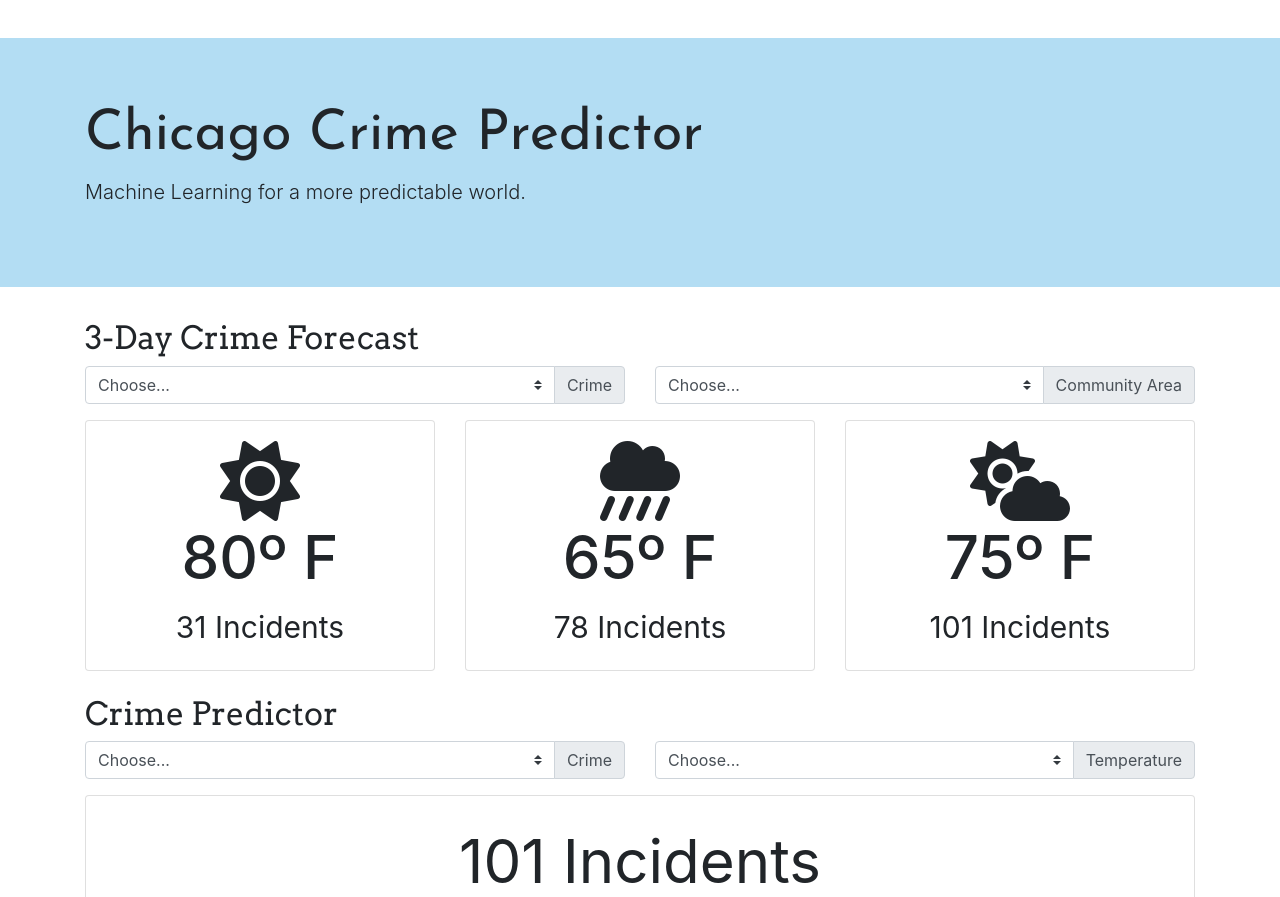
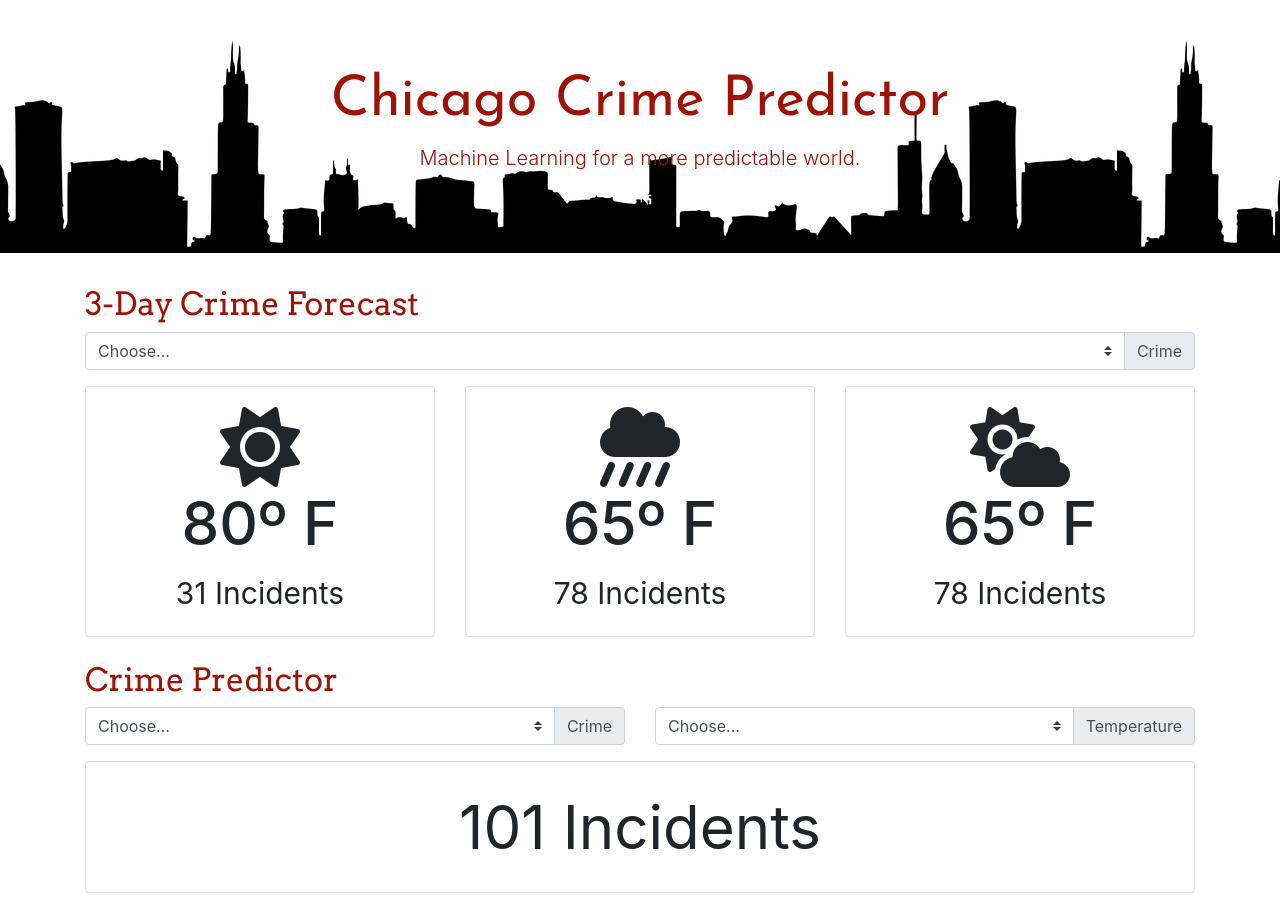
Before and after one commit to MelissaDeCoster/Final-Project, a Flask app: page / in a window 1280 px wide. Shown: the part 56-953 px from the top of the page. Run offline with Flask 2, Linux system fonts and the light colour scheme; parts of the project's set-up code (start-up, migrations or seed data) failed here and were passed over; some libraries are stand-ins or nearby versions.

Commit message:
mostly html, some renaming, and other

```diff
--- a/chicago_crime_app/app.py
+++ b/chicago_crime_app/app.py
@@ -18,34 +18,28 @@ db = SQLAlchemy(app)
 
 path_for_this_file = os.path.dirname(__file__)
 
-# Load in your csv data
+# Load in your map csv data
 db_table_name = "mapdata"
-absolute_csv_path = os.path.join(path_for_this_file,"static","sourcedata","gamedatamap.csv")
+absolute_csv_path = os.path.join(path_for_this_file,"static","sourcedata","map_data.csv")
 df = pd.read_csv(absolute_csv_path)
 
-# Load in Nadia csv data
-db_table_name2 = "goaldata"
-absolute_csv_path2 = os.path.join(path_for_this_file,"static","sourcedata","goals.csv")
+# Load in graph csv data
+db_table_name2 = "graphdata"
+absolute_csv_path2 = os.path.join(path_for_this_file,"static","sourcedata","graph_data.csv")
 df2 = pd.read_csv(absolute_csv_path2)
 
-# Load in summary csv data
-absolute_csv_path3 = os.path.join(path_for_this_file,"static","sourcedata","game_summary_stats.csv")
-db_table_name3 = "summarydata"
-df3 = pd.read_csv(absolute_csv_path3)
 
 print("\nClean and transform ....\n")
 # CLEAN
 # TRANSFORM
 print(df.head())
 print(df2.head())
-print(df3.head())
 
 df.to_sql(db_table_name, con=db.engine, if_exists="replace", chunksize=20000)
-print("Melissa Data Done!")
+print("Map Data Loaded!")
 df2.to_sql(db_table_name2, con=db.engine, if_exists="replace", chunksize=20000)
-print("Nadia Data Done!")
-df3.to_sql(db_table_name3, con=db.engine, if_exists="replace", chunksize=20000)
-print("Summary Data Done!")
+print("Graph Data Loaded!")
+
 
 
 # *********************************************
@@ -55,15 +49,6 @@ print("Summary Data Done!")
 @app.route("/")
 def renderHome():
     return render_template("index.html")
-
-@app.route("/map")
-def renderMap():
-    return render_template("map.html")
-
-@app.route("/dashboard")
-def renderDashboard():
-    return render_template("dashboard.html")
-
 
 # *********************************************
 # ************** API ENDPOINTS ****************
--- a/chicago_crime_app/static/css/style.css
+++ b/chicago_crime_app/static/css/style.css
@@ -17,8 +17,12 @@
 
 
 .jumbotron-fluid{
-    background-color: rgb(179,221,243);
+    color:rgb(158, 18, 8);
     margin-top: 70px;
+    background-image: url("../img/chicago-2858987_960_720.png");
+    background-position: top;
+    text-align: center;
+    padding-top: 30px;
 }
 
 h1 {
@@ -27,6 +31,7 @@ h1 {
 
 h2 {
     font-family: 'Arvo', serif;
+    color:rgb(158, 18, 8);
 }
 
 
--- a/chicago_crime_app/static/js/dropdown.js
+++ b/chicago_crime_app/static/js/dropdown.js
@@ -8,6 +8,8 @@ var options = ["ASSAULT", "BATTERY", "BURGLARY", "CONCEALED CARRY LICENSE VIOLAT
 ,"GAMBLING", "HOMICIDE", "HUMAN TRAFFICKING", "INTERFERENCE WITH PUBLIC OFFICER", "LIQUOR LAW VIOLATION", "MOTOR VEHICLE THEFT"
 ,"NON-CRIMINAL", "OBSCENITY", "OFFENSE INVOLVING CHILDREN","OTHER NARCOTIC VIOLATION","PROSTITUTION", "PUBLIC INDECENCY",
 "PUBLIC PEACE VIOLATION", "ROBBERY", "SEX OFFENSE","STALKING","THEFT","WEAPONS VIOLATION"];
+
+
 
 for (var i = 0; i < options.length; i++) {
     var opt = options[i];
--- a/chicago_crime_app/templates/index.html
+++ b/chicago_crime_app/templates/index.html
@@ -45,10 +45,12 @@
         <div class="collapse navbar-collapse" id="navbarSupportedContent">
             <ul class="navbar-nav mr-auto">
                 <li class="nav-item active">
-                    <a class="nav-link" href="#crimeforecastheader">Crime Forecast <span class="sr-only">(current)</span></a>
+                    <a class="nav-link" href="#crimeforecastheader">Crime Forecast <span
+                            class="sr-only">(current)</span></a>
                 </li>
                 <li class="nav-item active">
-                    <a class="nav-link" href="#crimepredictorheader">Crime Predictor <span class="sr-only">(current)</span></a>
+                    <a class="nav-link" href="#crimepredictorheader">Crime Predictor <span
+                            class="sr-only">(current)</span></a>
                 </li>
                 <li class="nav-item active">
                     <a class="nav-link" href="#statisticsheader">Statistics <span class="sr-only">(current)</span></a>
@@ -79,7 +81,7 @@
             </div>
         </div>
         <div class="row">
-            <div class="col-sm-6">
+            <div class="col-sm-12">
                 <div class="input-group mb-3">
                     <select class="custom-select" id="forecastcrime">
                         <option selected>Choose...</option>
@@ -89,24 +91,11 @@
                     </div>
                 </div>
             </div>
-            <div class="col-sm-6">
-                <div class="input-group mb-3">
-                    <select class="custom-select" id="inputGroupSelect02">
-                        <option selected>Choose...</option>
-                        <option value="1">Rogers Park</option>
-                        <option value="2">Loop</option>
-                        <option value="3">Edgewater</option>
-                    </select>
-                    <div class="input-group-append">
-                        <label class="input-group-text" for="inputGroupSelect02">Community Area</label>
-                    </div>
-                </div>
-            </div>
         </div>
 
 
         <div class="row">
-            <div class="col-sm-4">
+            <div class="col-md-4">
                 <div class="card text-center">
                     <div class="card-body ">
                         <i class="fas fa-sun fa-5x"></i>
@@ -115,7 +104,7 @@
                     </div>
                 </div>
             </div>
-            <div class="col-sm-4">
+            <div class="col-md-4">
                 <div class="card text-center">
                     <div class="card-body">
                         <i class="fas fa-cloud-showers-heavy fa-5x"></i>
@@ -124,12 +113,12 @@
                     </div>
                 </div>
             </div>
-            <div class="col-sm-4">
+            <div class="col-md-4">
                 <div class="card text-center">
                     <div class="card-body">
                         <i class="fas fa-cloud-sun fa-5x"></i>
-                        <h5 class="card-title card-degrees">75º F</h5>
-                        <p class="card-text">101 Incidents</p>
+                        <h5 class="card-title card-degrees">65º F</h5>
+                        <p class="card-text">78 Incidents</p>
                     </div>
                 </div>
             </div>
@@ -141,7 +130,7 @@
             </div>
         </div>
         <div class="row">
-            <div class="col-sm-6">
+            <div class="col-md-6">
                 <div class="input-group mb-3">
                     <select class="custom-select" id="predictorcrime">
                         <option selected>Choose...</option>
@@ -153,7 +142,7 @@
             </div>
 
 
-            <div class="col-sm-6">
+            <div class="col-md-6">
                 <div class="input-group mb-3">
                     <select class="custom-select" id="inputGroupSelect02">
                         <option selected>Choose...</option>
@@ -172,7 +161,7 @@
             </div>
         </div>
         <div class="row">
-            <div class="col-sm-12">
+            <div class="col-md-12">
                 <div class="card text-center">
                     <div class="card-body">
                         <p class="card-text prediction">101 Incidents</p>
@@ -182,14 +171,14 @@
         </div>
         <br>
         <div class="row">
-            <div class="col-sm-6">
+            <div class="col-md-6">
                 <div class="card text-center">
                     <div class="card-body">
                         <p class="card-text prediction">PLACEHOLDER FOR GRAPH</p>
                     </div>
                 </div>
             </div>
-            <div class="col-sm-6">
+            <div class="col-md-6">
                 <div class="card text-center">
                     <div class="card-body">
                         <p class="card-text prediction">PLACEHOLDER FOR GRAPH</p>
@@ -200,13 +189,13 @@
         <br>
 
         <div class="row">
-            <div class="col-sm-12">
+            <div class="col-md-12">
                 <h2 id="statisticsheader">Data & Statistics</h2>
             </div>
         </div>
 
         <div class="row">
-            <div class="col-sm-12">
+            <div class="col-md-12">
                 <div class="input-group mb-3">
                     <select class="custom-select" id="staticcrime">
                         <option selected>Choose...</option>
@@ -221,23 +210,28 @@
         <br>
 
         <div class="row">
-            <div class="col-sm-6">
+            <div class="col-md-6">
                 <div id="map"></div>
             </div>
-            <div class="col-sm-6">
-                <div class="card text-center">
-                    <div class="card-body">
-                        <p class="card-text prediction">PLACEHOLDER FOR GRAPH</p>
-                    </div>
-                </div>
+            <div class="col-md-6">
+                <div id="pie"></div>
             </div>
         </div>
         <br>
 
         <div class="row">
-            <div class="col-sm-12">
+            <div class="col-md-12">
                 <h2 id="dataheader">Descriptions and Sources</h2>
-                <p>This is place holder text for discussion of our process Sed ut perspiciatis unde omnis iste natus error sit voluptatem accusantium doloremque laudantium, totam rem aperiam, eaque ipsa quae ab illo inventore veritatis et quasi architecto beatae vitae dicta sunt explicabo. Nemo enim ipsam voluptatem quia voluptas sit aspernatur aut odit aut fugit, sed quia consequuntur magni dolores eos qui ratione voluptatem sequi nesciunt. Neque porro quisquam est, qui dolorem ipsum quia dolor sit amet, consectetur, adipisci velit, sed quia non numquam eius modi tempora incidunt ut labore et dolore magnam aliquam quaerat voluptatem. Ut enim ad minima veniam, quis nostrum exercitationem ullam corporis suscipit laboriosam, nisi ut aliquid ex ea commodi consequatur? Quis autem vel eum iure reprehenderit qui in ea voluptate velit esse quam nihil molestiae consequatur, vel illum qui dolorem eum fugiat quo voluptas nulla pariatur?"</p>
+                <p>This is place holder text for discussion of our process Sed ut perspiciatis unde omnis iste natus
+                    error sit voluptatem accusantium doloremque laudantium, totam rem aperiam, eaque ipsa quae ab illo
+                    inventore veritatis et quasi architecto beatae vitae dicta sunt explicabo. Nemo enim ipsam
+                    voluptatem quia voluptas sit aspernatur aut odit aut fugit, sed quia consequuntur magni dolores eos
+                    qui ratione voluptatem sequi nesciunt. Neque porro quisquam est, qui dolorem ipsum quia dolor sit
+                    amet, consectetur, adipisci velit, sed quia non numquam eius modi tempora incidunt ut labore et
+                    dolore magnam aliquam quaerat voluptatem. Ut enim ad minima veniam, quis nostrum exercitationem
+                    ullam corporis suscipit laboriosam, nisi ut aliquid ex ea commodi consequatur? Quis autem vel eum
+                    iure reprehenderit qui in ea voluptate velit esse quam nihil molestiae consequatur, vel illum qui
+                    dolorem eum fugiat quo voluptas nulla pariatur?"</p>
 
                 <h3>Sources:</h3>
                 <ul>
@@ -248,20 +242,13 @@
                 </ul>
             </div>
         </div>
-
-
-
-
-
-
-
     </div>
     <br>
 
 
 
     <!-- JS  -->
-    <script type="text/javascript" src="../static/js/app.js"></script>
+    <script type="text/javascript" src="../static/js/staticgraph.js"></script>
     <script type="text/javascript" src="../static/js/config.js"></script>
     <script type="text/javascript" src="../static/js/staticmap.js"></script>
     <script type="text/javascript" src="../static/js/dropdown.js"></script>
```
Also changed, not shown: chicago_crime_app/static/img/chicago-2858987_960_720.png, chicago_crime_app/static/js/staticgraph.js (renamed from chicago_crime_app/static/js/app.js).
